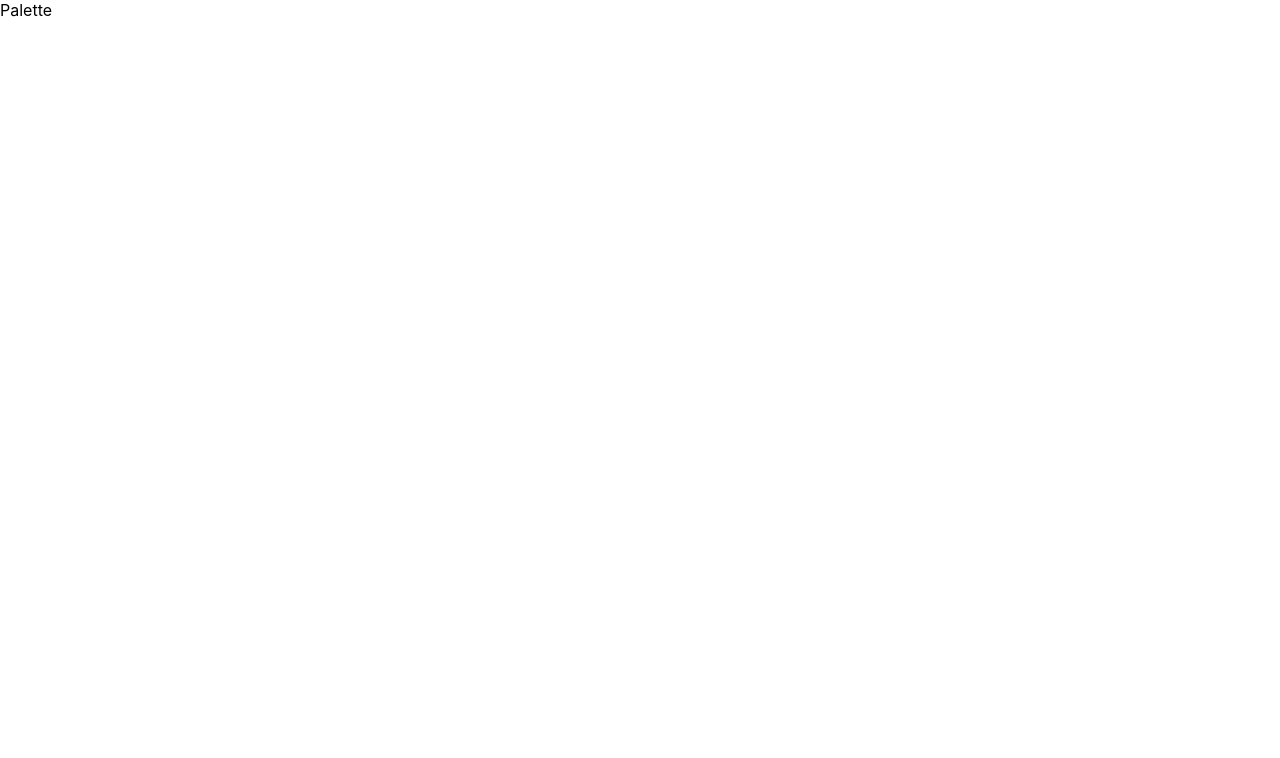
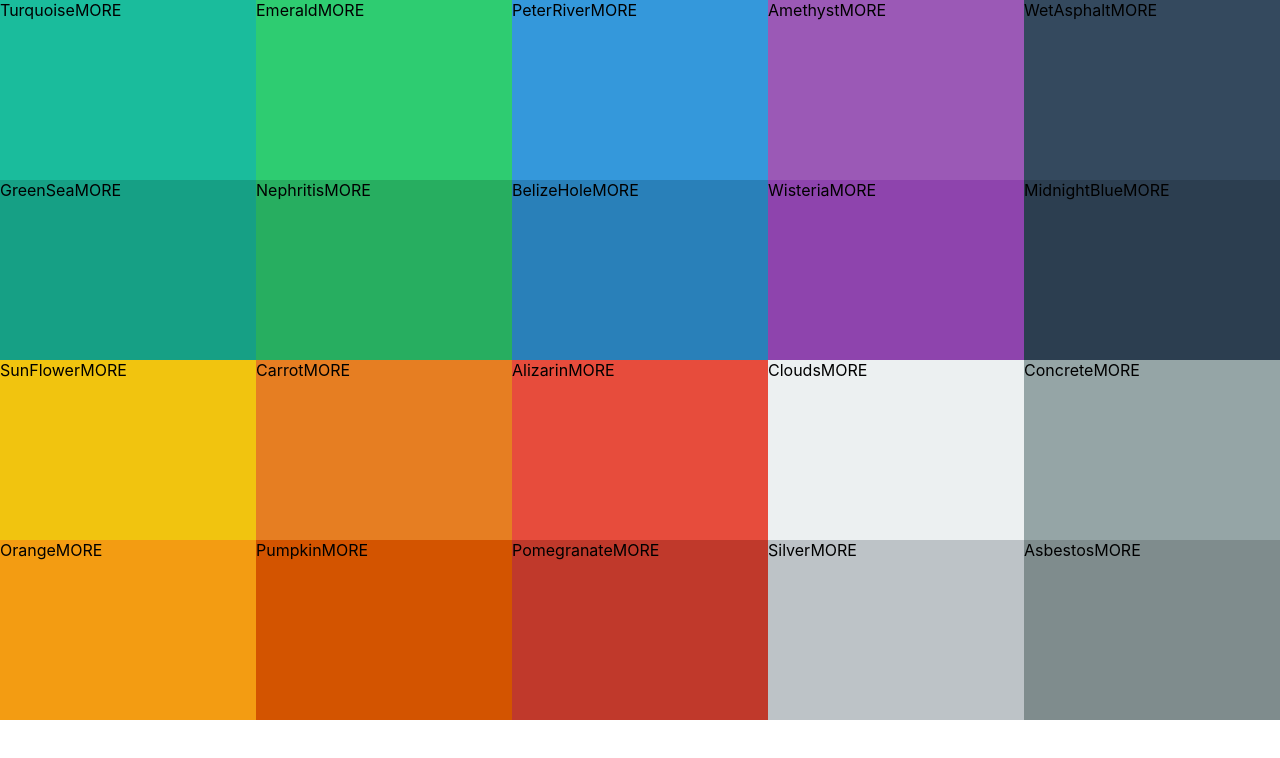
Before and after one commit to siva089/ColorPIcker, a React (Create React App) app: page / in a window 1280 px wide. Shown: the top 758 px of the page. Built offline with nearby package versions, Linux system fonts and the light colour scheme.

Commit message:
initialPallete

```diff
--- a/src/App.js
+++ b/src/App.js
@@ -5,7 +5,7 @@
 function App() {
   return (
     <div>
-   <Palette {...seedColors[4]}/>
+   <Palette {...seedColors[1]}/>
     </div>
   );
 }
--- /dev/null
+++ b/src/ColorBox.css
@@ -0,0 +1,8 @@
+.ColorBox{
+    width: 20%;
+    height: 25%;
+    margin: 0 auto;
+    display: inline-block;
+    position: relative;
+    cursor: pointer;
+}
--- /dev/null
+++ b/src/ColorBox.js
@@ -0,0 +1,14 @@
+import React, { Component } from 'react'
+import "./ColorBox.css"
+ class ColorBox extends Component {
+    render() {
+        return (
+          <div style={{background:this.props.background}} className="ColorBox">
+    <span>{this.props.name}</span>
+            <span>MORE</span>
+          </div>
+        )
+    }
+}
+
+export default ColorBox
--- /dev/null
+++ b/src/Palette.css
@@ -0,0 +1,6 @@
+.Palette{
+    height: 100vh;
+}
+.Palette-colors{
+    height: 90%;
+}
--- a/src/Palette.js
+++ b/src/Palette.js
@@ -1,13 +1,15 @@
 import React, { Component } from 'react'
-
+import ColorBox from "./ColorBox"
+import "./Palette.css"
  class Palette extends Component {
     render() {
+        const colorBoxes=this.props.colors.map(color=><ColorBox background={color.color} name={color.name} />)
         return (
             <div className="Palette">
                 <div className="Palette-colors">
+                    {colorBoxes}
+                </div>
 
-                </div>
-              Palette
             </div>
         )
     }
```
